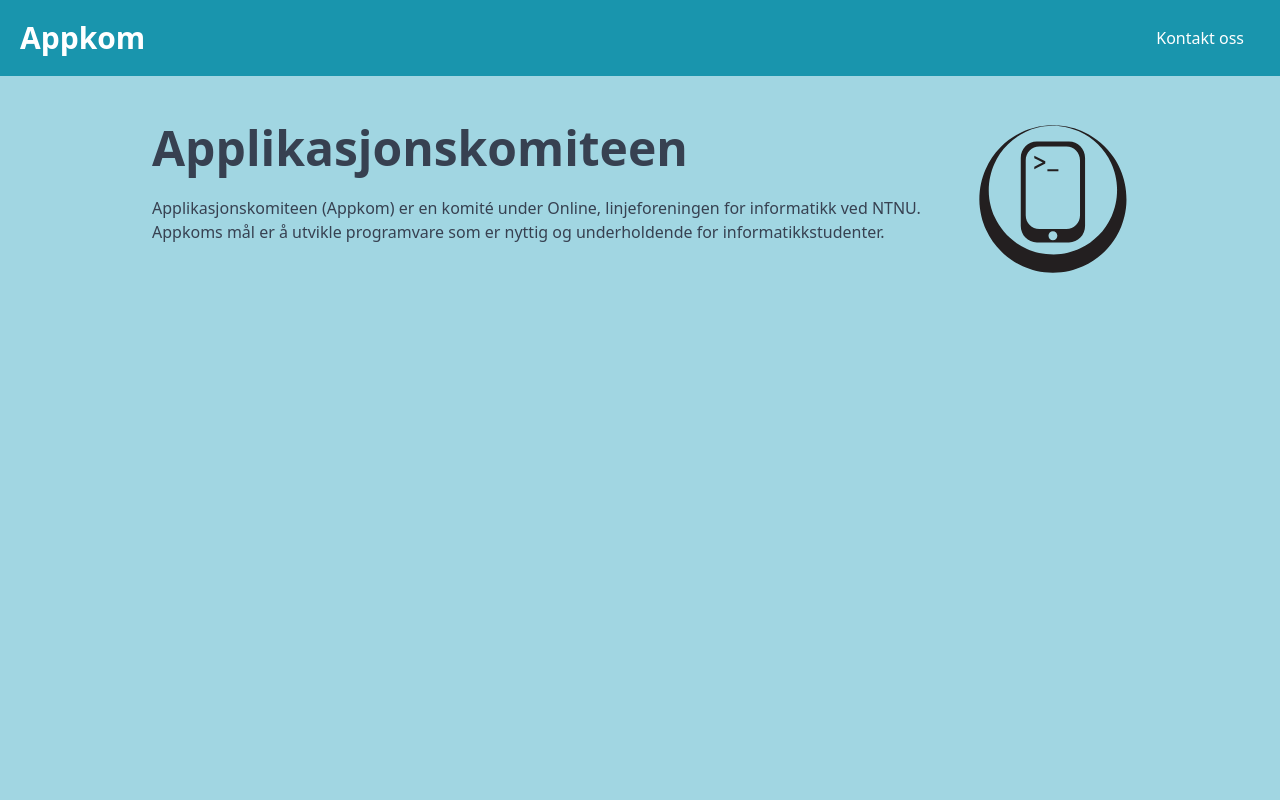
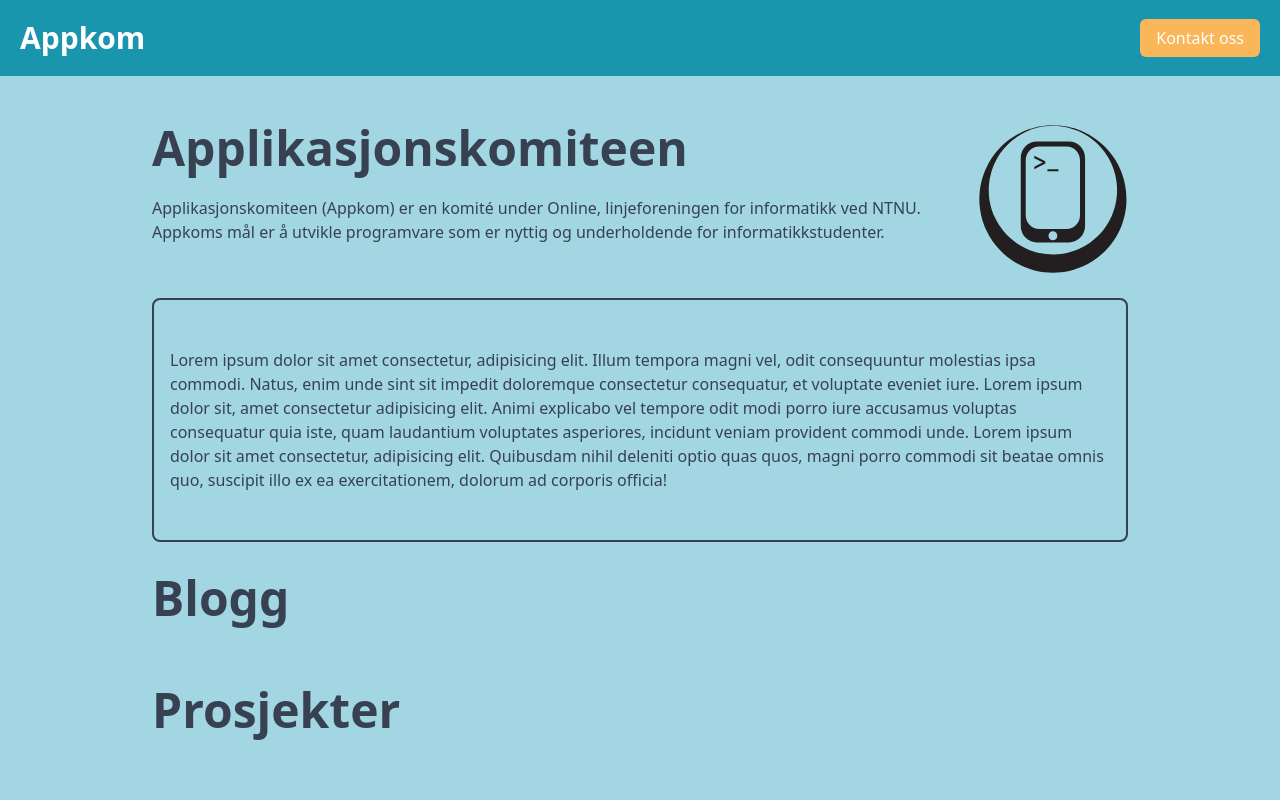
Before and after one commit to appKom/home, a Next.js app: page / in a window 1280 px wide. Shown: the top 800 px of the page. Built offline with nearby package versions, Linux system fonts and the light colour scheme.

Commit message:
template home page

```diff
--- a/app/page.tsx
+++ b/app/page.tsx
@@ -27,6 +27,37 @@ export default function Home() {
               />
             </div>
           </div>
+
+          <div className="w-full py-8 border-2 rounded-lg border-gray-700">
+            <article className="p-4">
+              Lorem ipsum dolor sit amet consectetur, adipisicing elit. Illum
+              tempora magni vel, odit consequuntur molestias ipsa commodi.
+              Natus, enim unde sint sit impedit doloremque consectetur
+              consequatur, et voluptate eveniet iure. Lorem ipsum dolor sit,
+              amet consectetur adipisicing elit. Animi explicabo vel tempore
+              odit modi porro iure accusamus voluptas consequatur quia iste,
+              quam laudantium voluptates asperiores, incidunt veniam provident
+              commodi unde. Lorem ipsum dolor sit amet consectetur, adipisicing
+              elit. Quibusdam nihil deleniti optio quas quos, magni porro
+              commodi sit beatae omnis quo, suscipit illo ex ea exercitationem,
+              dolorum ad corporis officia!
+            </article>
+          </div>
+          <div className="py-8">
+            <h1 className="text-xl sm:text-xl md:text-2xl lg:text-3xl xl:text-5xl font-semibold">
+              Blogg
+            </h1>
+          </div>
+          <div className="py-8">
+            <h1 className="text-xl sm:text-xl md:text-2xl lg:text-3xl xl:text-5xl font-semibold">
+              Prosjekter
+            </h1>
+          </div>
+          <div className="py-8">
+            <h1 className="text-xl sm:text-xl md:text-2xl lg:text-3xl xl:text-5xl font-semibold">
+              Medlemmer
+            </h1>
+          </div>
         </main>
       </div>
     </div>
--- a/components/Button.tsx
+++ b/components/Button.tsx
@@ -6,11 +6,14 @@ interface Props {
   title: string;
   onClick?: () => void;
   href?: string;
-  color: "lightBlue" | "onlineOrange";
+  color: "onlineOrange";
 }
 
 export const Button = ({ title, onClick, color, href }: Props) => {
-  const buttonStyle = `px-4 py-2 bg-${color} rounded-md`;
+  const colorStyle =
+    color == "onlineOrange" ? "bg-onlineOrange hover:bg-orange-400" : "";
+
+  const buttonStyle = `px-4 py-2 rounded-md  ${colorStyle}`;
 
   if (onClick) {
     return (
```
